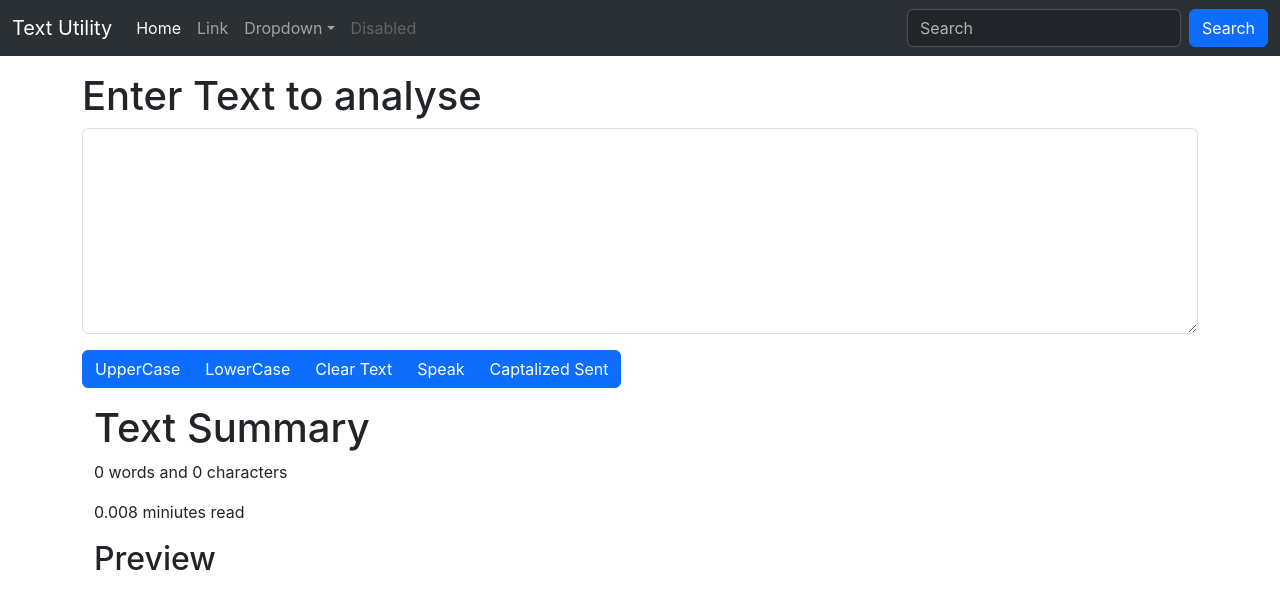
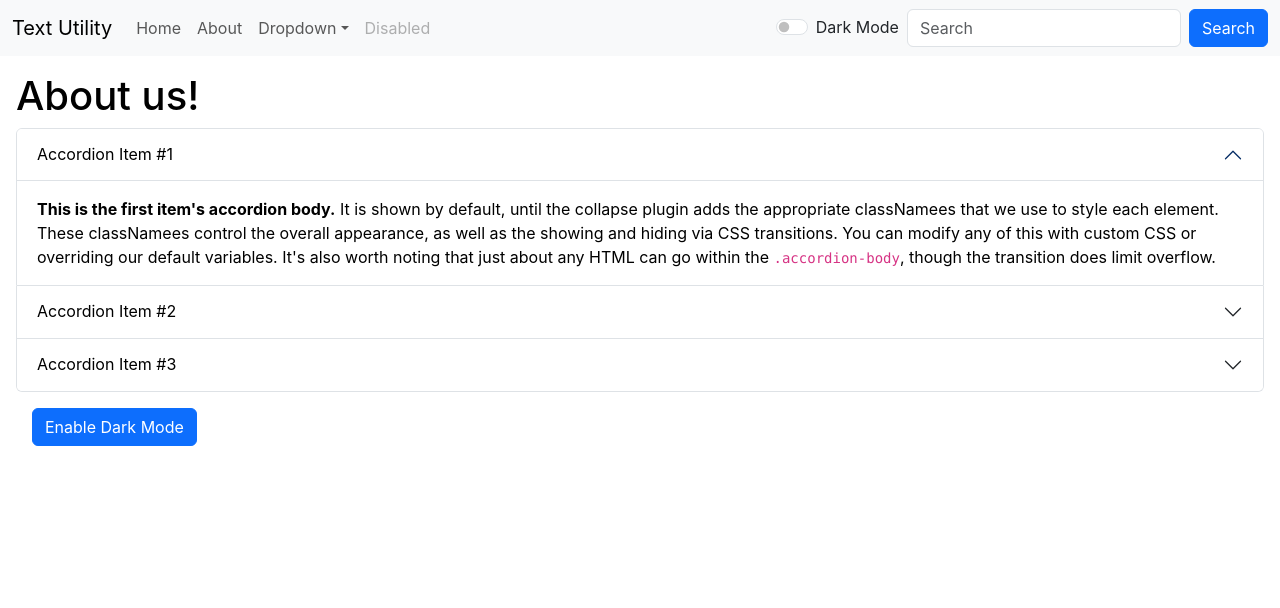
Before and after one commit to siddh34/myTextUtils, a React (Create React App) app: page /About in a window 1280 px wide. Shown: the top 608 px of the page. Built offline with nearby package versions, Linux system fonts and the light colour scheme.

Commit message:
Dark Mode Enabled

```diff
--- a/package.json
+++ b/package.json
@@ -8,6 +8,7 @@
     "@testing-library/user-event": "^13.5.0",
     "react": "^18.2.0",
     "react-dom": "^18.2.0",
+    "react-router-dom": "^6.8.1",
     "react-scripts": "5.0.1",
     "web-vitals": "^2.1.4"
   },
--- a/src/App.js
+++ b/src/App.js
@@ -1,14 +1,29 @@
+import { useState } from "react";
 import "./App.css";
 import Navbar from "./components/Navbar";
 import TextForm from "./components/TextForm";
 
 function App() {
+
+  const [darkmode , setDarkMode] = useState('light');
+
+  const toggle = () => {
+    if (darkmode === 'light'){
+      setDarkMode('dark');
+      document.body.style.backgroundColor = "#1A1A1A";
+    }
+    else{
+      setDarkMode('light');
+      document.body.style.backgroundColor = "white";
+    }
+  };
+
   return (
     <>
-      <Navbar title="Text Utility"></Navbar>
-      <div className="container my-3">
-        <TextForm title="Text Box" heading="Enter Text to analyse"></TextForm>
-      </div>
+      <Navbar title="Text Utility" mode={darkmode} toggleMode={toggle}></Navbar>
+        <div className="container my-3">
+          <TextForm title="Text Box" heading="Enter Text to analyse" mode={darkmode}></TextForm>
+        </div>
     </>
   );
 }
--- /dev/null
+++ b/src/components/About.js
@@ -0,0 +1,142 @@
+import React, {useState} from "react";
+import Navbar from './Navbar';
+
+export default function About() {
+
+    const [myStyle,setMyStyle] = useState({
+            color: 'black',
+            backgroundColor: 'white',
+        }
+    );
+
+    const [btnText,setBtnText] = useState("Enable Dark Mode");
+
+    const toggleState = () => {
+        if(myStyle.backgroundColor === 'white'){
+            setMyStyle({
+                color: 'white',
+                backgroundColor: 'black'
+            })
+
+            setBtnText("Enable White Mode");
+        }
+        else{
+            setMyStyle({
+                color: 'black',
+                backgroundColor: 'white'
+            })
+
+            setBtnText("Enable Dark Mode");
+        }
+    };
+
+    return (
+    <>
+    <Navbar title="Text Utility"></Navbar>
+    <div className="mx-3 my-3" style={myStyle}>
+    <h1>About us!</h1>
+        <div className="accordion"  style={myStyle}  id="accordionExample">
+            <div className="accordion-item" style={myStyle}>
+            <h2 className="accordion-header" id="headingOne">
+                <button
+                className="accordion-button"
+                type="button"
+                data-bs-toggle="collapse"
+                data-bs-target="#collapseOne"
+                aria-expanded="true"
+                aria-controls="collapseOne"
+                style={myStyle}
+                >
+                Accordion Item #1
+                </button>
+            </h2>
+            <div
+                id="collapseOne"
+                className="accordion-collapse collapse show"
+                aria-labelledby="headingOne"
+                data-bs-parent="#accordionExample"
+            >
+                <div className="accordion-body">
+                <strong>This is the first item's accordion body.</strong> It is
+                shown by default, until the collapse plugin adds the appropriate
+                classNamees that we use to style each element. These classNamees
+                control the overall appearance, as well as the showing and hiding
+                via CSS transitions. You can modify any of this with custom CSS or
+                overriding our default variables. It's also worth noting that just
+                about any HTML can go within the <code>.accordion-body</code>,
+                though the transition does limit overflow.
+                </div>
+            </div>
+            </div>
+            <div className="accordion-item" style={myStyle}>
+            <h2 className="accordion-header" id="headingTwo" >
+                <button
+                className="accordion-button collapsed"
+                type="button"
+                data-bs-toggle="collapse"
+                data-bs-target="#collapseTwo"
+                aria-expanded="false"
+                aria-controls="collapseTwo"
+                style={myStyle}
+                >
+                Accordion Item #2
+                </button>
+            </h2>
+            <div
+                id="collapseTwo"
+                className="accordion-collapse collapse"
+                aria-labelledby="headingTwo"
+                data-bs-parent="#accordionExample"
+            >
+                <div className="accordion-body">
+                <strong>This is the second item's accordion body.</strong> It is
+                hidden by default, until the collapse plugin adds the appropriate
+                classNamees that we use to style each element. These classNamees
+                control the overall appearance, as well as the showing and hiding
+                via CSS transitions. You can modify any of this with custom CSS or
+                overriding our default variables. It's also worth noting that just
+                about any HTML can go within the <code>.accordion-body</code>,
+                though the transition does limit overflow.
+                </div>
+            </div>
+            </div>
+            <div className="accordion-item" style={myStyle}>
+            <h2 className="accordion-header" id="headingThree">
+                <button
+                className="accordion-button collapsed"
+                type="button"
+                data-bs-toggle="collapse"
+                data-bs-target="#collapseThree"
+                aria-expanded="false"
+                aria-controls="collapseThree"
+                style={myStyle}
+                >
+                Accordion Item #3
+                </button>
+            </h2>
+            <div
+                id="collapseThree"
+                className="accordion-collapse collapse"
+                aria-labelledby="headingThree"
+                data-bs-parent="#accordionExample"
+            >
+                <div className="accordion-body">
+                <strong>This is the third item's accordion body.</strong> It is
+                hidden by default, until the collapse plugin adds the appropriate
+                classNamees that we use to style each element. These classNamees
+                control the overall appearance, as well as the showing and hiding
+                via CSS transitions. You can modify any of this with custom CSS or
+                overriding our default variables. It's also worth noting that just
+                about any HTML can go within the <code>.accordion-body</code>,
+                though the transition does limit overflow.
+                </div>
+            </div>
+            </div>
+        </div>
+        <button className="btn btn-primary mx-3 my-3" onClick={toggleState}>
+            {btnText}
+        </button>
+    </div>
+    </>
+    );
+}
--- a/src/components/Navbar.js
+++ b/src/components/Navbar.js
@@ -1,9 +1,12 @@
+/* eslint-disable no-template-curly-in-string */
 import React from 'react'
 import PropTypes from 'prop-types'
 
 export default function Navbar(props) {
+
+
     return (
-        <nav data-bs-theme="dark" className="navbar navbar-expand-lg bg-body-tertiary">
+        <nav data-bs-theme={props.mode} className="navbar navbar-expand-lg bg-body-tertiary">
         <div className="container-fluid">
             <a className="navbar-brand" href="/">
             {props.title}
@@ -22,14 +25,12 @@ export default function Navbar(props) {
             <div className="collapse navbar-collapse" id="navbarSupportedContent">
             <ul className="navbar-nav me-auto mb-2 mb-lg-0">
                 <li className="nav-item">
-                <a className="nav-link active" aria-current="page" href="/">
-                    Home
-                </a>
+                    <a className="nav-link" href="/">Home</a>
                 </li>
                 <li className="nav-item">
-                <a className="nav-link" href="/">
-                    Link
-                </a>
+                    <a className="nav-link" href="/About">
+                        About
+                    </a>
                 </li>
                 <li className="nav-item dropdown">
                 <a
@@ -68,6 +69,10 @@ export default function Navbar(props) {
                 </a>
                 </li>
             </ul>
+            <div className={`form-check form-switch text-${(props.mode === 'light') ? 'dark' : 'light'} mx-2`}>
+            <input className="form-check-input" type="checkbox" role="switch" id="flexSwitchCheckDefault" onClick={props.toggleMode} />
+            <label className="form-check-label" htmlFor="flexSwitchCheckDefault">Dark Mode</label>
+            </div>
             <form className="d-flex" role="search">
                 <input
                 className="form-control me-2"
@@ -86,6 +91,6 @@ export default function Navbar(props) {
 }
 
 
-Navbar.prototype = {title: PropTypes.title}
+Navbar.prototype = {title: PropTypes.title, mode: PropTypes.mode, toggleMode: PropTypes.toggleMode}
 
-Navbar.defaultProps = {title: 'Set Title Here'};
+Navbar.defaultProps = {title: 'Set Title Here', mode: 'light'};
--- a/src/components/TextForm.js
+++ b/src/components/TextForm.js
@@ -36,6 +36,17 @@ export default function TextForm(props) {
 
     // }
 
+    const handelCopy = () => {
+        var text = document.getElementById('form-control');
+        text.select();
+        navigator.clipboard.writeText(text.value);
+    }
+
+    const handelExtraSpaces = () => {
+        let newText = text.replace(/\s+/g, " ");
+        setText(newText);
+    }
+
     const captilizeSent = () => {
         let newText = text.split(" ").map(word => word.charAt(0).toUpperCase() + word.slice(1)).join(" ");
         setText(newText);
@@ -43,7 +54,7 @@ export default function TextForm(props) {
 
     return (
         <>
-            <h1>{props.heading}</h1>
+            <h1 style={{color: props.mode === 'dark' ? 'white' : 'black'}}>{props.heading}</h1>
             <div className="mb-3">
                     <textarea
                     className="form-control"
@@ -51,16 +62,19 @@ export default function TextForm(props) {
                     id="exampleFormControlTextarea1"
                     rows="8"
                     onChange={handleChange}
+                    style={{backgroundColor: props.mode === 'dark' ? '#BB86FC' : 'white'}}
                     ></textarea>
             </div>
-            <div class="btn-group btn-group-justified">
+            <div className="btn-group btn-group-justified" style={{backgroundColor: props.mode === 'dark' ? '#BB86FC' : 'light'}}>
                 <button className="btn btn-primary" onClick={handleUpperCaseClick}>UpperCase</button>
                 <button className="btn btn-primary" onClick={handleLowerCaseClick}>LowerCase</button>
                 <button className="btn btn-primary" onClick={handelClearText}>Clear Text</button>
                 <button className="btn btn-primary" onClick={speak}>Speak</button>
                 <button className="btn btn-primary" onClick={captilizeSent}>Captalized Sent</button>
+                <button className="btn btn-primary" onClick={handelCopy}> Copy </button>
+                <button className="btn btn-primary" onClick={handelExtraSpaces}> Remove Extra Spaces </button>
             </div>
-            <div className="container my-3">
+            <div className="container my-3" style={{backgroundColor: props.mode === 'dark' ? '#BB86FC' : 'white',borderRadius: 5}}>
                 <h1>
                     Text Summary
                 </h1>
@@ -69,13 +83,13 @@ export default function TextForm(props) {
                 <h2>
                     Preview
                 </h2>
-                <p>{text}</p>
+                <p>{text.length>0?text:'Enter Text to preview'}</p>
             </div>
         </>
     );
 }
 
-TextForm.prototype = {heading: PropTypes.heading};
+TextForm.prototype = {heading: PropTypes.heading, mode: PropTypes.mode};
 
 TextForm.defaultProps = {
     heading: "Text Box"
--- a/src/index.js
+++ b/src/index.js
@@ -3,11 +3,18 @@ import ReactDOM from 'react-dom/client';
 import './index.css';
 import App from './App';
 import reportWebVitals from './reportWebVitals';
+import { BrowserRouter, Routes, Route} from "react-router-dom";
+import About from './components/About';
 
 const root = ReactDOM.createRoot(document.getElementById('root'));
 root.render(
   <React.StrictMode>
-    <App />
+    <BrowserRouter>
+      <Routes>
+        <Route path="/" element={ <App /> }></Route>
+        <Route path="/About" element={ <About /> }></Route>
+      </Routes>
+    </BrowserRouter>
   </React.StrictMode>
 );
 
```
Also changed, not shown: src/components/Alert.js (added, +11 -0 lines), 1 other file (tests, documents, lock files or other folders).
